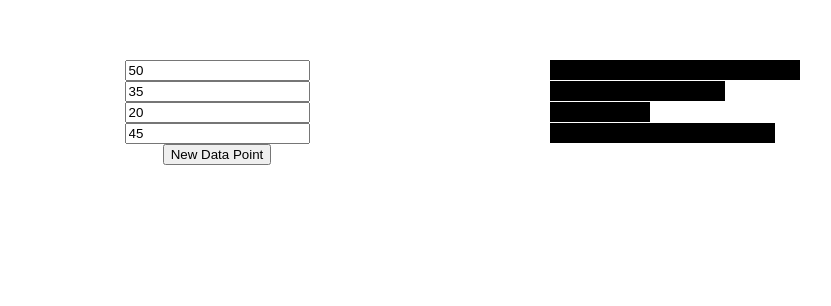
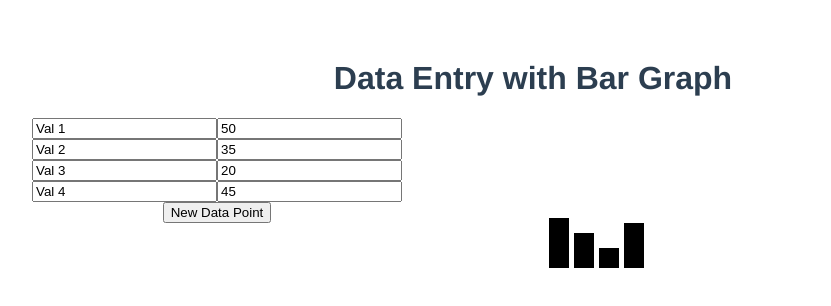
Before and after one commit to ignoreintuition/d3vue, a Vue app: page / in a window 1280 px wide. Shown: the top 306 px of the page, without its empty margins (107-938 px from the left). Built offline with nearby package versions, Linux system fonts and the light colour scheme.

Commit message:
Updates to bar chart layout

```diff
--- a/src/App.vue
+++ b/src/App.vue
@@ -1,6 +1,7 @@
 <template>
   <div id="app">
-    <index/>
+  <h1> Data Entry with Bar Graph </h1>
+  <index/>
   </div>
 </template>
 
--- a/src/components/index.vue
+++ b/src/components/index.vue
@@ -1,8 +1,9 @@
 <template>
-  <div class="chart">
+  <div class="content">
     <div class="segment">
       <div v-for="(t, index) in dataSet">
-        <input v-model="dataSet[index]">
+        <input v-model="t.name">
+        <input v-model="t.val">
       </div>
       <button @click="addDataPoint">
         New Data Point
@@ -19,7 +20,12 @@ export default {
   name: 'BarChart',
   data () {
     return {
-      dataSet: [50, 35, 20, 45],
+      dataSet: [
+        {'val': 50,'name': 'Val 1'},
+        {'val': 35,'name': 'Val 2'},
+        {'val': 20,'name': 'Val 3'},
+        {'val': 45,'name': 'Val 4'}
+      ],
       svg: {}
     }
   },
@@ -32,7 +38,7 @@ export default {
   },
   methods: {
     addDataPoint: function () {
-      this.dataSet.push(0);
+      this.dataSet.push({'val': 0, 'name': ''});
     }
   }
 }
--- a/src/v-barChart/index.js
+++ b/src/v-barChart/index.js
@@ -6,15 +6,11 @@ export default {
         .data(ds);
 
         g.enter().append("rect")
-        .attr("x", 1)
-        .attr("height", 20)
+        .attr("width", 20)
         .merge(g)
-        .attr("width", function(d) {
-          return d * 5;
-        })
-        .attr("y", function(d, i) {
-          return i * 21 ;
-        })
+        .attr("height", function(d) {return d.val})
+        .attr("x", function(d, i){ return i * 25})
+        .attr("y", function(d) {return 150 - d.val});
 
         g.exit().remove();
       }
```
